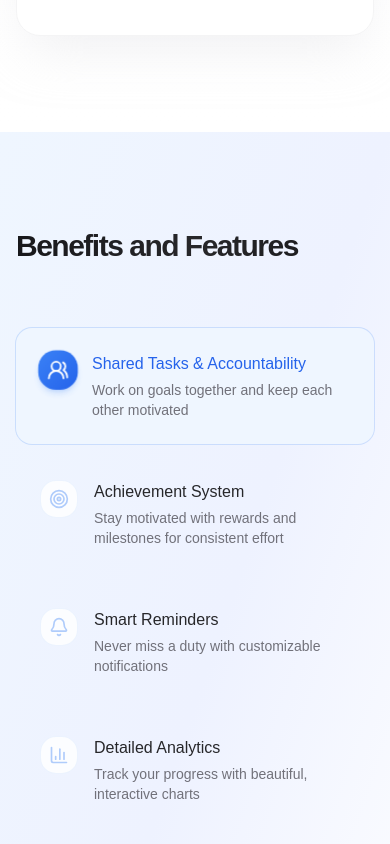
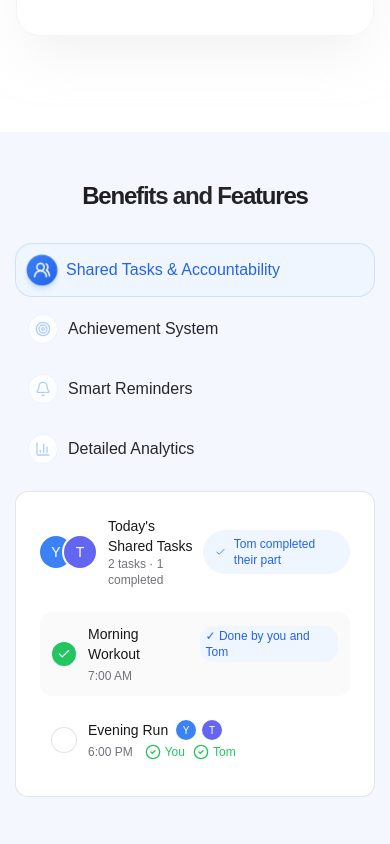
Before and after one commit to Efesop/instagritlp, a Next.js app: page / in a window 390 px wide. Shown: the part 2540-3384 px from the top of the page. Built offline with nearby package versions, Linux system fonts and the light colour scheme.

Commit message:
mobile friendly benefits area

```diff
--- a/app/components/features/FeatureShowcase.tsx
+++ b/app/components/features/FeatureShowcase.tsx
@@ -377,45 +377,45 @@ export function FeatureShowcase() {
   ]
 
   return (
-    <div className="grid grid-cols-1 lg:grid-cols-2 gap-12 items-start">
+    <div className="grid grid-cols-1 lg:grid-cols-2 gap-4 lg:gap-12 items-start">
       {/* Clean Menu Cards */}
-      <div className="space-y-3">
+      <div className="space-y-1.5 lg:space-y-3">
         {[
           {
             id: "shared-tasks",
             title: "Shared Tasks & Accountability",
             description: "Work on goals together and keep each other motivated",
-            icon: <Users2 className="h-5 w-5" />
+            icon: <Users2 className="h-4 w-4 lg:h-5 lg:w-5" />
           },
           {
             id: "achievement",
             title: "Achievement System",
             description: "Stay motivated with rewards and milestones for consistent effort",
-            icon: <Target className="h-5 w-5" />
+            icon: <Target className="h-4 w-4 lg:h-5 lg:w-5" />
           },
           {
             id: "reminders",
             title: "Smart Reminders",
             description: "Never miss a duty with customizable notifications",
-            icon: <Bell className="h-5 w-5" />
+            icon: <Bell className="h-4 w-4 lg:h-5 lg:w-5" />
           },
           {
             id: "analytics",
             title: "Detailed Analytics",
             description: "Track your progress with beautiful, interactive charts",
-            icon: <BarChart3 className="h-5 w-5" />
+            icon: <BarChart3 className="h-4 w-4 lg:h-5 lg:w-5" />
           }
         ].map((feature) => (
           <div
             key={feature.id}
             onMouseEnter={() => setActiveFeature(feature.id)}
-            className={`group p-6 rounded-2xl transition-all duration-300 cursor-pointer
+            className={`group p-3 lg:p-6 rounded-lg lg:rounded-2xl transition-all duration-300 cursor-pointer
               ${activeFeature === feature.id
                 ? 'bg-blue-50 ring-1 ring-blue-500/20'
                 : 'hover:bg-zinc-50'}`}
           >
-            <div className="flex gap-4 items-start">
-              <div className={`p-2 rounded-lg transition-all duration-300
+            <div className="flex gap-2.5 lg:gap-4 items-center lg:items-start">
+              <div className={`p-1.5 lg:p-2 rounded-lg transition-all duration-300 shrink-0
                 ${activeFeature === feature.id
                   ? 'bg-gradient-to-br from-blue-500 to-blue-600 text-white shadow-md shadow-blue-500/20 scale-110'
                   : 'bg-white/80 text-blue-500/40 group-hover:text-blue-500 group-hover:bg-blue-50 border border-blue-100/50'}`}
@@ -423,12 +423,12 @@ export function FeatureShowcase() {
                 {feature.icon}
               </div>
               <div>
-                <h3 className={`font-medium text-base mb-1 transition-colors duration-300
+                <h3 className={`font-medium text-base lg:text-base transition-colors duration-300 leading-tight
                   ${activeFeature === feature.id ? 'text-blue-600' : 'text-zinc-800'}`}
                 >
                   {feature.title}
                 </h3>
-                <p className="text-sm text-zinc-500">
+                <p className="hidden md:block text-xs lg:text-sm text-zinc-500 mt-1">
                   {feature.description}
                 </p>
               </div>
@@ -439,7 +439,7 @@ export function FeatureShowcase() {
 
       {/* Clean Demo Cards */}
       <div className="relative lg:sticky lg:top-8">
-        <div className="relative rounded-2xl overflow-hidden bg-white ring-1 ring-zinc-200">
+        <div className="relative rounded-xl lg:rounded-2xl overflow-hidden bg-white ring-1 ring-zinc-200">
           {/* Shared Tasks Demo */}
           <div className={`transition-all duration-300 ${activeFeature === 'shared-tasks' ? 'opacity-100 translate-x-0' : 'opacity-0 translate-x-full absolute inset-0'}`}>
             {renderTaskDemo()}
@@ -452,13 +452,13 @@ export function FeatureShowcase() {
 
           {/* Reminders Demo */}
           <div className={`transition-all duration-300 ${activeFeature === 'reminders' ? 'opacity-100 translate-x-0' : 'opacity-0 translate-x-full absolute inset-0'}`}>
-            <div className="p-6">
+            <div className="p-4 lg:p-6">
               {/* Categories */}
-              <div className="flex items-center gap-2 mb-6">
+              <div className="flex flex-wrap items-center gap-2 mb-4 lg:mb-6">
                 {['♾️ Daily Reminders', '❤️ Personalised messages', '🤝 Shared invites'].map((type, index) => (
                   <div
                     key={type}
-                    className="px-3 py-1.5 rounded-full text-xs font-medium bg-blue-50 text-blue-600 animate-fade-in"
+                    className="px-2 lg:px-3 py-1 lg:py-1.5 rounded-full text-xs font-medium bg-blue-50 text-blue-600 animate-fade-in"
                     style={{ animationDelay: `${index * 100}ms` }}
                   >
                     {type}
@@ -520,7 +520,7 @@ export function FeatureShowcase() {
 
           {/* Analytics Demo */}
           <div className={`transition-all duration-300 ${activeFeature === 'analytics' ? 'opacity-100 translate-x-0' : 'opacity-0 translate-x-full absolute inset-0'}`}>
-            <div className="p-6">
+            <div className="p-4 lg:p-6">
               {/* Monthly Progress Chart */}
               <div className="mb-8">
                 <div className="flex items-center justify-between mb-4">
--- a/app/globals.css
+++ b/app/globals.css
@@ -830,3 +830,33 @@ body {
 .animate-slide-out {
   animation: slide-out 0.3s ease-in forwards;
 }
+
+@keyframes carousel-slide-left {
+  from {
+    transform: translateX(100%);
+    opacity: 0;
+  }
+  to {
+    transform: translateX(0);
+    opacity: 1;
+  }
+}
+
+@keyframes carousel-slide-right {
+  from {
+    transform: translateX(-100%);
+    opacity: 0;
+  }
+  to {
+    transform: translateX(0);
+    opacity: 1;
+  }
+}
+
+.animate-carousel-slide-left {
+  animation: carousel-slide-left 0.3s ease-out forwards;
+}
+
+.animate-carousel-slide-right {
+  animation: carousel-slide-right 0.3s ease-out forwards;
+}
--- a/app/page.tsx
+++ b/app/page.tsx
@@ -313,10 +313,10 @@ export default function Home() {
         </section>
 
         {/* Additional Features */}
-        <section id="how-it-works" className="w-full bg-gradient-to-br from-blue-50 via-indigo-50 to-white py-24">
+        <section id="how-it-works" className="w-full bg-[#F5F7FF] py-12 lg:py-24">
           <div className="max-w-[1400px] mx-auto px-4 sm:px-6 lg:px-8">
-            <h2 className="text-3xl font-bold tracking-tighter sm:text-4xl md:text-5xl bg-clip-text text-transparent bg-gradient-to-r from-zinc-900 via-zinc-800 to-zinc-900 mb-16">
-              Benefits and Features <br />
+            <h2 className="text-2xl lg:text-3xl font-bold tracking-tighter sm:text-4xl md:text-5xl bg-clip-text text-transparent bg-gradient-to-r from-zinc-900 via-zinc-800 to-zinc-900 mb-8 lg:mb-16 text-center">
+              Benefits and Features
             </h2>
 
             <FeatureShowcase />
```
